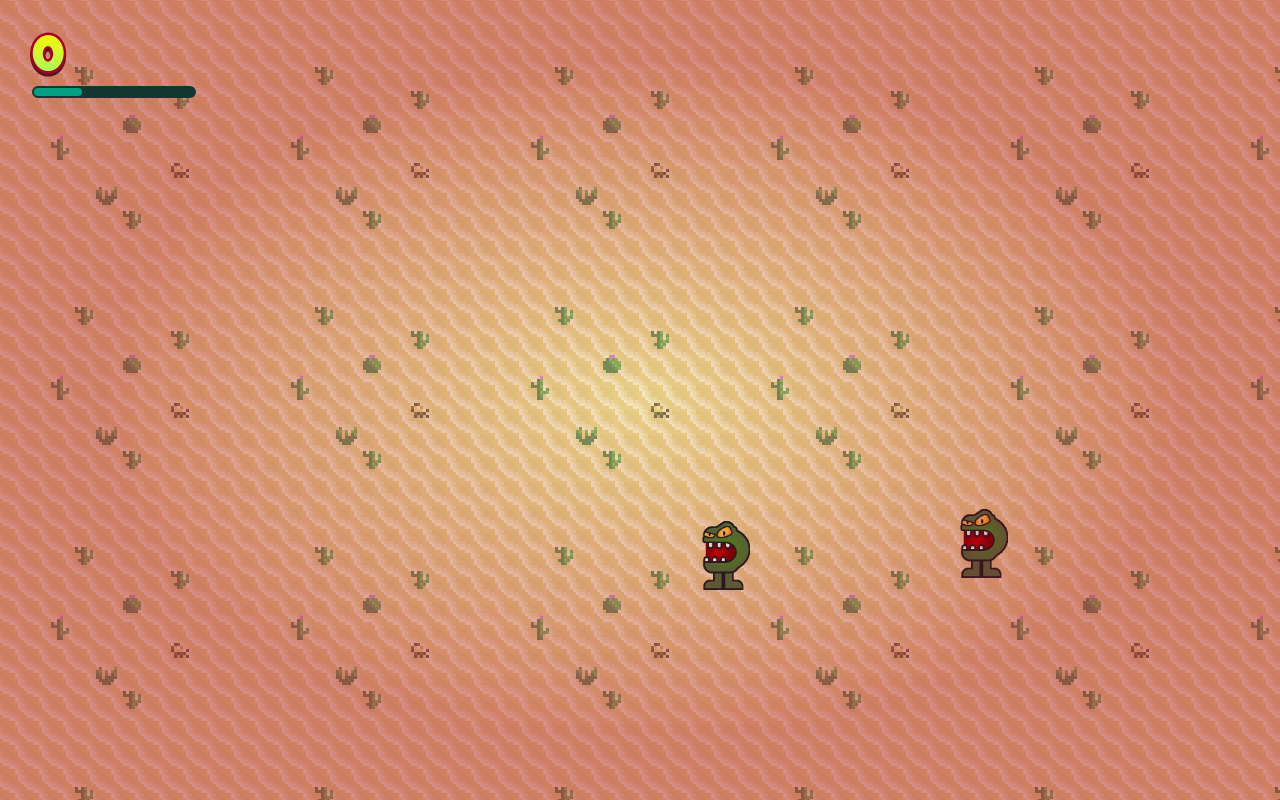
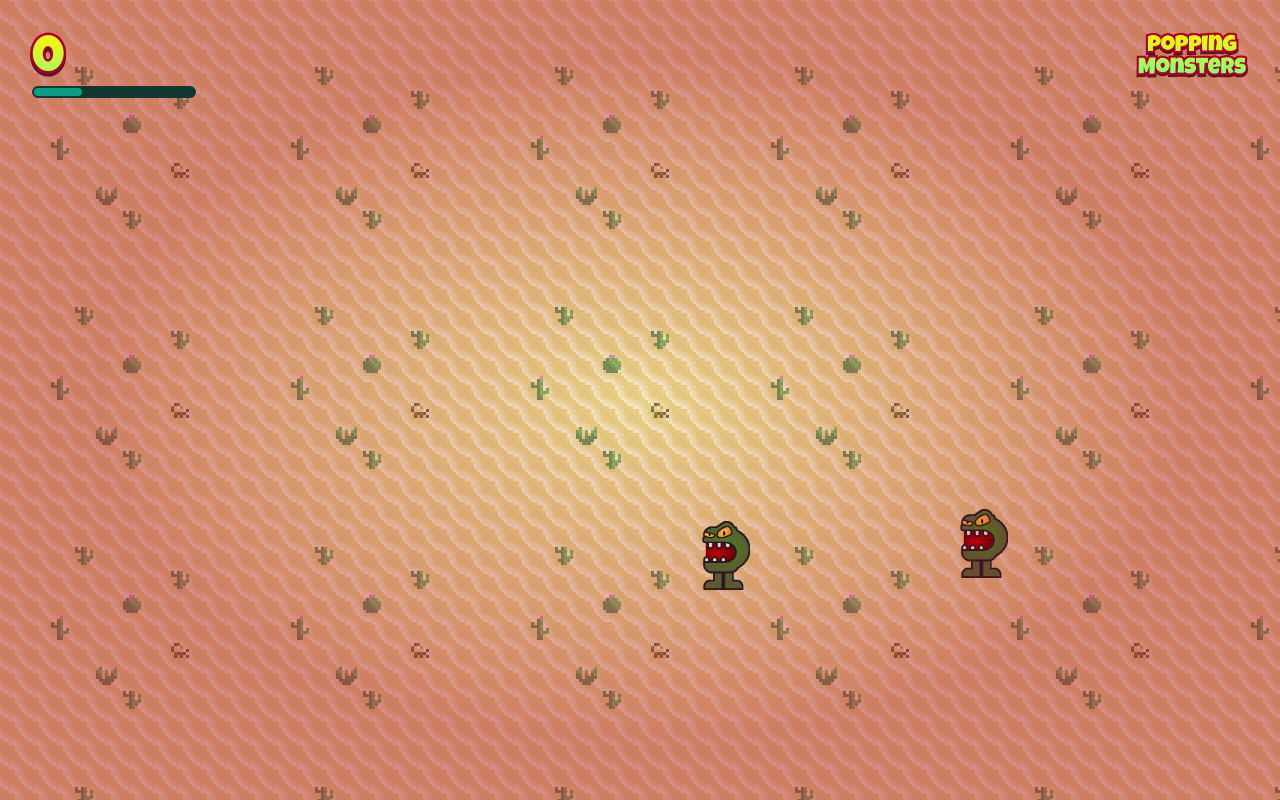
Before and after one commit to nascjoao/popping-monsters, a Next.js app: page /play in a window 1280 px wide. Built offline with nearby package versions, Linux system fonts and the light colour scheme.

Commit message:
feat: add logo top right

```diff
--- a/src/pages/play.js
+++ b/src/pages/play.js
@@ -43,6 +43,7 @@
         <Score>{killedMonsters.length}</Score>
         <LifeBar consumedValue={survivingMonsters.length} />
       </div>
+      <img src="./images/logo.png" alt="Popping Monsters" className={styles.logo} />
       { monsters.map((monster) => (
         <img key={monster.id} src={monster.src} alt="monster" style={{
           position: 'absolute',
--- a/src/styles/game.module.css
+++ b/src/styles/game.module.css
@@ -1,4 +1,4 @@
-.score {
+.score, .logo {
   position: absolute;
   top: 2rem;
   left: 2rem;
@@ -10,6 +10,12 @@
 
 .score div:first-child {
   font-size: 2rem;
+}
+
+.logo {
+  left: unset;
+  right: 2rem;
+  width: 7rem;
 }
 
 .survivors {
```
